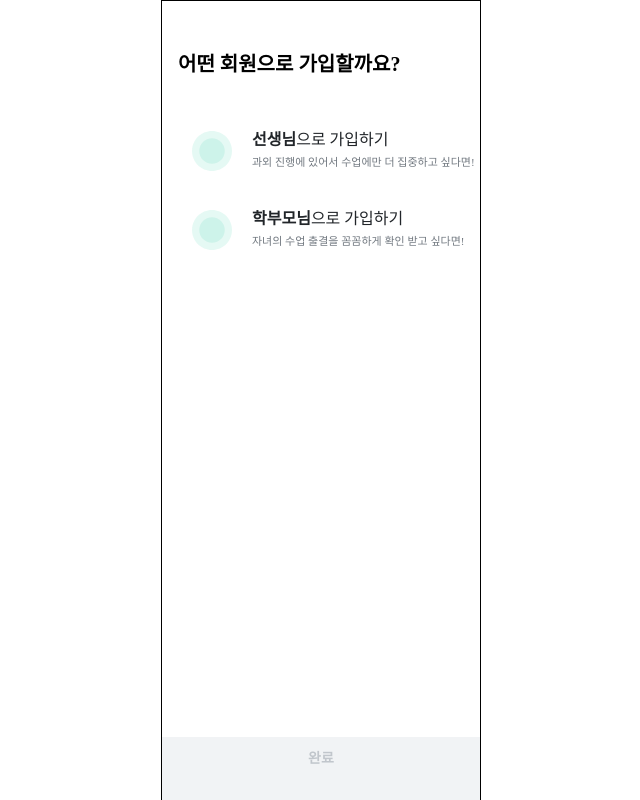
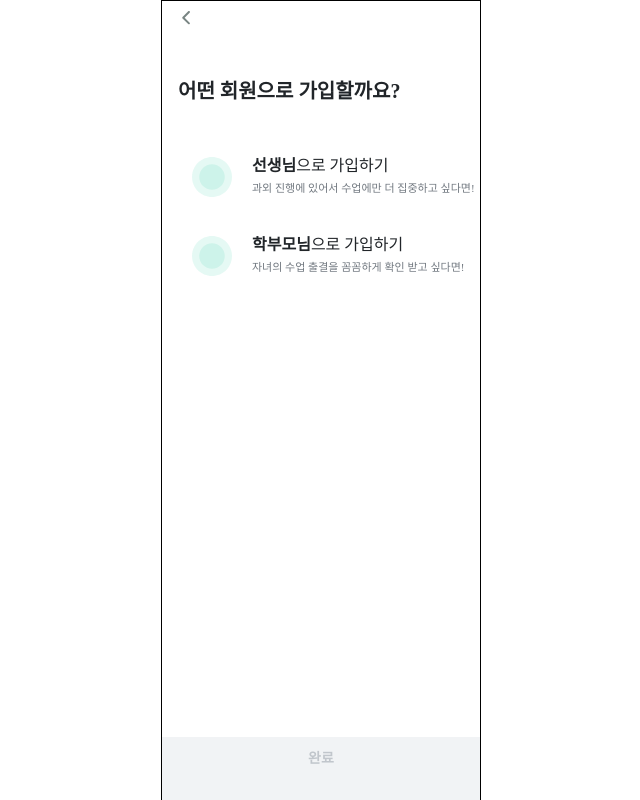
Before and after one commit to Gwasuwon-shot/Tutice_Client, a React (Vite) app: page /signup in a window 1280 px wide. Shown: the whole page, without its empty margins (319-959 px from the left). Built offline with nearby package versions, Linux system fonts and the light colour scheme; a web font is replaced by a local one.

Commit message:
[ feat ] BackButton 구현

```diff
--- /dev/null
+++ b/src/components/common/BackButton.tsx
@@ -0,0 +1,17 @@
+import React from "react";
+import { backButtonSignupIc } from "../../assets";
+import { styled } from "styled-components";
+
+export default function BackButton() {
+  return (
+    <>
+      <BackButtonSignupIcon />
+    </>
+  );
+}
+const BackButtonSignupIcon = styled(backButtonSignupIc)`
+  width: 1.7rem;
+  height: 1.7rem;
+  margin-top: 0.77rem;
+  margin-left: 1.6rem;
+`;
--- a/src/components/signup/NameEmail.tsx
+++ b/src/components/signup/NameEmail.tsx
@@ -5,11 +5,11 @@ import SignupTitleLayout from "./SignupTitleLayout";
 
 export default function NameEmail() {
   const [isactive, setIsactive] = useState(false);
-  const MAIN_TEXT = "가입을 위해 \n 이름과 이메일이 필요해요";
+  const NAME_TEXT = "가입을 위해 \n 이름과 이메일이 필요해요";
 
   return (
     <Container>
-      <SignupTitleLayout MainText={MAIN_TEXT} />
+      <SignupTitleLayout MainText={NAME_TEXT} />
       <InputWrapper>
         <InputLabel>이름</InputLabel>
         <Inputfield type="text" placeholder="이름을 입력하세요"></Inputfield>
--- a/src/components/signup/PwTos.tsx
+++ b/src/components/signup/PwTos.tsx
@@ -1,10 +1,5 @@
 import React from "react";
-import { backButtonSignupIc } from "../../assets";
 
 export default function PwTos() {
-  return (
-    <>
-      <backButtonSignupIc />
-    </>
-  );
+  return <></>;
 }
--- a/src/components/signup/Role.tsx
+++ b/src/components/signup/Role.tsx
@@ -5,9 +5,13 @@ import RoleNoneCheckSignupIc from "../../assets/icon/RoleNoneCheckSignupIc.svg";
 import BottomButton from "../common/BottomButton";
 import { useSetRecoilState } from "recoil";
 import { stepNum } from "../../atom/signup/signup";
+import SignupTitleLayout from "./SignupTitleLayout";
+import BackButton from "../common/BackButton";
 
 export default function Role() {
   const [isActive, setIsActive] = useState(false);
+  const ROLE_TEXT = "어떤 회원으로 가입할까요?";
+
   const setStep = useSetRecoilState(stepNum);
   function handleRadioClick() {
     setIsActive(true);
@@ -20,8 +24,10 @@ export default function Role() {
 
   return (
     <>
+      <BackButton />
       <Container>
-        <RoleText>어떤 회원으로 가입할까요?</RoleText>
+        <SignupTitleLayout MainText={ROLE_TEXT} />
+        <RadioWrapper>
           <RoleRapper>
             <RadioButton
               type="radio"
@@ -56,6 +62,7 @@ export default function Role() {
               <RadioSubName htmlFor="parent"> 자녀의 수업 출결을 꼼꼼하게 확인 받고 싶다면! </RadioSubName>
             </TextWrapper>
           </RoleRapper>
+        </RadioWrapper>
         <BottomButton isActive={isActive} children="완료" onClick={handleDoneClick} />
       </Container>
     </>
@@ -67,11 +74,14 @@ const Container = styled.section`
   flex-direction: column;
 
   padding-left: 1.6rem;
+  margin-top: 5rem;
+`;
+
+const RadioWrapper = styled.div`
+  margin-top: 5.08rem;
 `;
 
 const RoleText = styled.span`
-  margin-top: 5rem;
-  margin-bottom: 5.1rem;
   ${({ theme }) => theme.fonts.title01};
 `;
 
@@ -79,6 +89,7 @@ const RoleRapper = styled.div`
   display: flex;
   align-items: center;
 
+  /* margin-top: 5.1rem; */
   margin-bottom: 3.6rem;
   margin-left: 0.9em;
 `;
```
Lines whose indentation alone changed are shown as unchanged.
